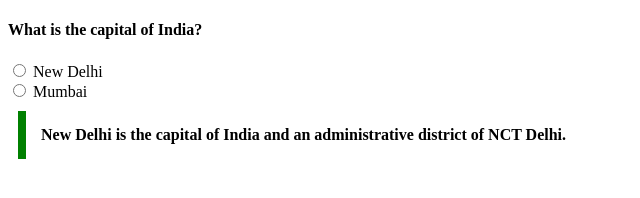
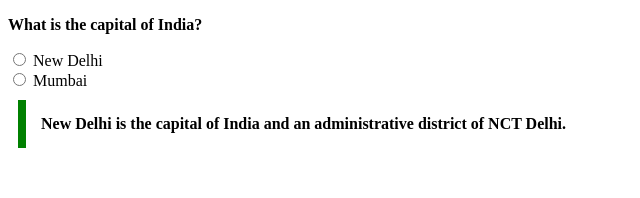
Before and after one commit to acciojob/trivia-RedXpilot, a website: page main.html in a window 1280 px wide. Shown: the whole page, without its empty margins (0-640 px from the left). Drawn offline with Linux system fonts and the light colour scheme.

Commit message:
created a submission

```diff
--- a/main.html
+++ b/main.html
@@ -11,7 +11,7 @@
     <script type="text/javascript" src="./script.js">
 </script>
 
-	<h4>What is the capital of India?</h4>
+	<p style="font-weight:bold;">What is the capital of India?</p>
 	<input type="radio" id="city" name="option1">
     <label for="city">New Delhi</label><br>
 	<input type="radio" id="city" name="option1">
```
